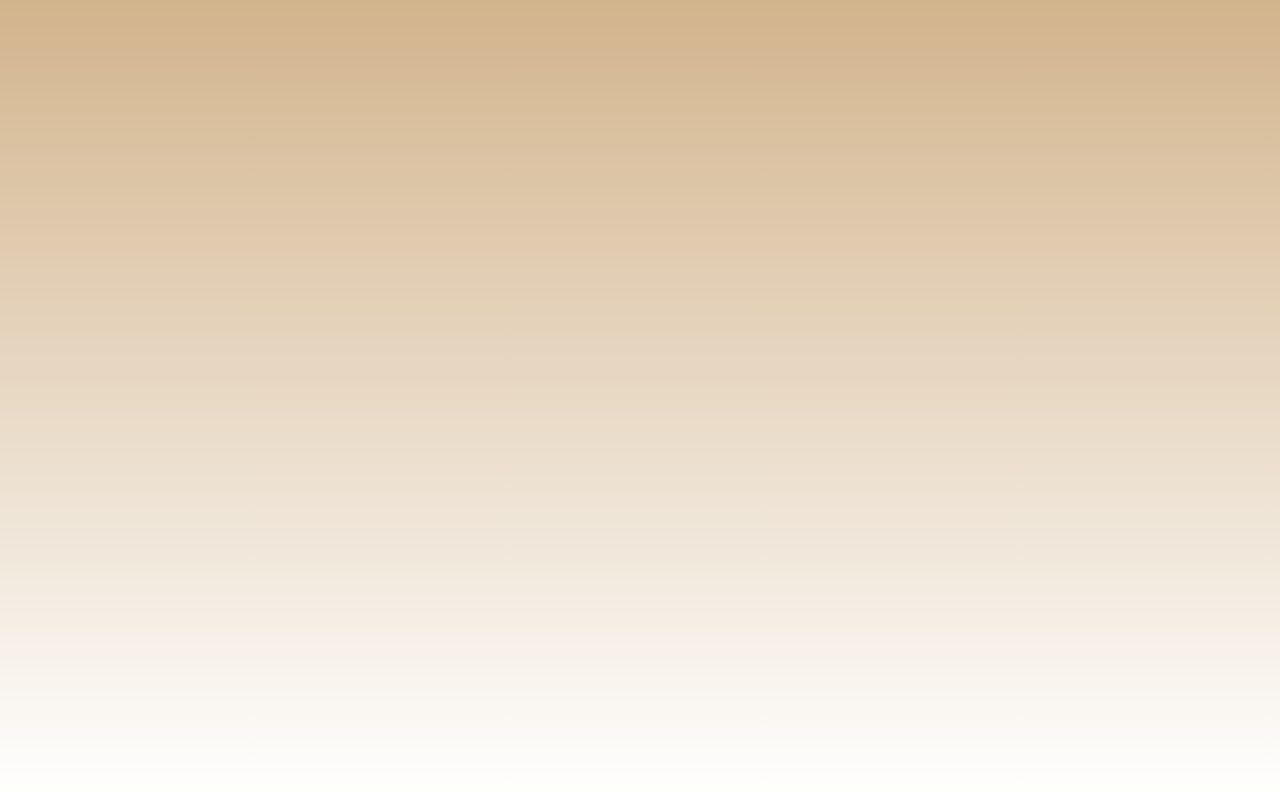
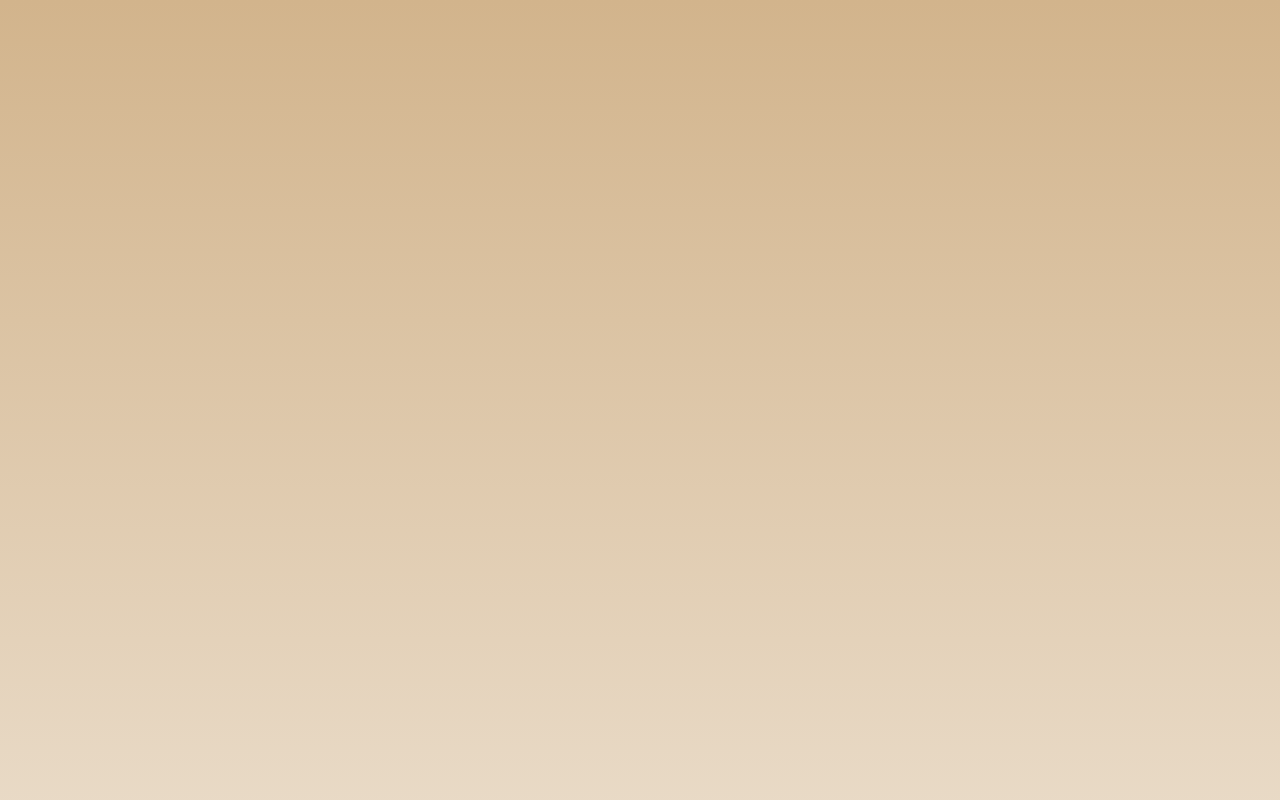
Before and after one commit to 0y0x/incognitowareactive.github.io, a plain HTML site: page index.html in a window 1280 px wide. Shown: the top 800 px of the page. Drawn offline with Linux system fonts and the light colour scheme.

Commit message:
Update index.html

```diff
--- a/index.html
+++ b/index.html
@@ -2,19 +2,17 @@
 <html lang="en">
 <head>
   <meta charset="UTF-8">
-  <title>Tan to White Gradient</title>
+  <title>Test</title>
   <style>
     body {
       /* Set full height */
-      height: 100vh;
+      height: 200vh;
       margin: 0;
-
-      /* Apply vertical gradient background */
       background: linear-gradient(to bottom, tan, white);
     }
   </style>
 </head>
 <body>
-  <!-- Your content goes here -->
+
 </body>
 </html>
```
